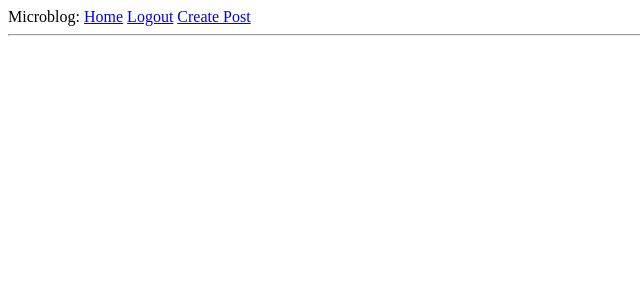
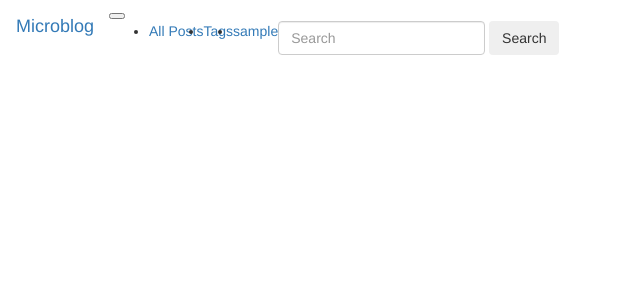
Before and after one commit to VladisIove/FlaskProject, a Flask app: page /post/ in a window 1280 px wide. Shown: the top 300 px of the page, without its empty margins (0-640 px from the left). Run offline with Flask 2, Linux system fonts and the light colour scheme; the visitor is signed in with stand-in values (Sample User, id 1); data comes from the database, SQL or seed files in the repository; data that the repository does not hold is empty; some libraries are stand-ins or nearby versions.

Commit message:
Add bootstrap and search box

```diff
--- a/app/__init__.py
+++ b/app/__init__.py
@@ -3,14 +3,14 @@ from config import Config
 from flask_sqlalchemy import SQLAlchemy
 from flask_migrate import Migrate
 from flask_login import LoginManager
-
+from flask_bootstrap import Bootstrap
 
 app = Flask(__name__)
 app.config.from_object(Config)
 db = SQLAlchemy(app)
 migrate = Migrate(app,db)
 login = LoginManager(app)
-
+bootstrap = Bootstrap(app)
 
 
 from app import models, auth, post
--- a/app/post.py
+++ b/app/post.py
@@ -4,9 +4,11 @@ from flask_login import login_required, current_user
 from flask import render_template
 from werkzeug.utils import secure_filename
 from app import app, db
-from app.forms import CreatePost ,CommentForm, SearchPost
+from app.forms import CreatePost ,CommentForm
 from app.models import Post , Comment, User, Tag
 bp = Blueprint('post', __name__, url_prefix='/post')
+
+
 
 from flask import send_from_directory
 
@@ -29,6 +31,29 @@ def index():
 		prev_url = None
 	return render_template('post/index.html', title='Home', posts=posts.items, next_url=next_url, prev_url=prev_url)
 
+@bp.route('/tags')
+def tags_index():
+
+	tags = Tag.query.all()
+	return render_template('post/tags_index.html', title='Home', tags=tags)
+
+@bp.route('/search_post', methods=['GET', 'POST'])
+def search_post():
+	if request.method=='POST':
+		results = []
+		search_results = request.form['body']
+
+		if search_results == '':
+			results = Post.query.all()
+		if len(search_results) > 0:
+			results = Post.query.filter(Post.title == search_results)
+
+		if not results:
+			flash('No results found!')
+			return redirect('/')
+		else:
+			return render_template('post/search_post.html', title='Search Post', posts = results)
+
 @bp.route('/detail/<int:id>')
 def detail(id):
 	post = Post.query.get(id)
@@ -44,13 +69,6 @@ def tag_with_psot(id):
 	tag = Tag.query.filter(Tag.id == id).first()
 	posts = tag.posts
 	return render_template('post/index.html', posts=posts)
-
-@bp.route('/search/<name>', methods=['GET','POST'])
-def search_post(name):
-	form = SearchPost
-	if form.validate_on_submit():
-		post = Post.query.get_or_404(title = name)
-		return render_template('post/search_post.html', post=post)
 
 
 @login_required
--- a/app/templates/base.html
+++ b/app/templates/base.html
@@ -1,26 +1,15 @@
-<!DOCTYPE html>
-<html>
-    <head>
-      {% if title %}
-      <title>{{ title }} - Microblog</title>
-      {% else %}
-      <title>Welcome to Microblog</title>
-      {% endif %}
-    </head>
-    <body>
-      <div>
-        Microblog:
-        <a href="{{ url_for('post.index') }}">Home</a>
+{% extends 'bootstrap/base.html' %}
 
-        {% if current_user.is_anonymous %}
-        <a href="{{ url_for('auth.login') }}">Login</a>
-        {% else %}
-        <a href="{{ url_for('auth.logout') }}">Logout</a>
-        <a href="{{ url_for('post.create') }}">Create Post</a>
-        {% endif %}
-      </div>
-        <hr>
-        {% with messages = get_flashed_messages() %}
+{% block title %}
+    {% if title %}{{ title }} - Microblog{% else %}Welcome to Microblog{% endif %}
+{% endblock %}
+
+{% block navbar %}
+  {% include 'post/navbar.html' %}
+{% endblock %}
+
+{% block content %}
+          {% with messages = get_flashed_messages() %}
         {% if messages %}
         <ul>
             {% for message in messages %}
@@ -29,6 +18,5 @@
         </ul>
         {% endif %}
         {% endwith %}
-        {% block content %}{% endblock %}
-    </body>
-</html>
+
+{% endblock %}
--- a/app/templates/post/_post.html
+++ /dev/null
@@ -1,6 +0,0 @@
-<table>
-    <tr valign="top">
-        <td><img src="{{ post.author.avatar(36) }}"></td>
-        <td>{{ post.author.username }} says:<br>{{ post.body }}</td>
-    </tr>
-</table>
--- /dev/null
+++ b/app/templates/post/_search_post.html
@@ -0,0 +1,5 @@
+
+    <form class="form-inline my-2 my-lg-0" action="{{ url_for('post.search_post')}}" method="post">
+      <input class="form-control mr-sm-2" type="search" placeholder="Search" aria-label="Search" name="body" id="body">
+      <button class="btn btn-outline-success my-2 my-sm-0" type="submit">Search</button>
+    </form>
--- a/app/templates/post/index.html
+++ b/app/templates/post/index.html
@@ -1,13 +1,26 @@
-{% extends "base.html" %}
+{% extends 'base.html' %}
 
 {% block content %}
-    {% for post in posts %}
-    <div><p>{{post.timestamp}} - {{ post.username }} {{ post.title }} says: <b>{{ post.body }} {{post.image_path}}</b></p>
-    	<img src="{{url_for('uploaded_file', filename=post['image_path'] ) }}" alt="">
-    <a href="{{ url_for('post.update', id=post['id']) }}">Edit</a>
-    <a href="{{ url_for('post.detail', id=post['id']) }}">Detail</a>
+{{super()}}
+<div class="container">
+    <div class="row">
+            {% for post in posts %}
+    <div class="card col-5 offset-1 mt-2" style="width: 18rem;">
+  <img src="{{url_for('uploaded_file', filename=post['image_path'] ) }}" class="card-img-top" alt="...">
+  <div class="card-body">
+    <h5 class="card-title">{{ post.title }}</h5>
+    <p class="card-text">{{ post.body }}</p>
+    <a href="{{ url_for('post.detail', id=post['id']) }}" class="btn btn-primary">Detail</a>
+    {% if current_user.username == post.username %}
+    <a href="{{ url_for('post.update', id=post['id']) }}" class="btn btn-primary">Edit</a>
+    {% endif %}
   </div>
+</div>
+
   {% endfor %}
+    </div>
+</div>
+
     {% if prev_url %}
     <a href="{{ prev_url }}">Newer posts</a>
     {% endif %}
--- /dev/null
+++ b/app/templates/post/navbar.html
@@ -0,0 +1,36 @@
+ <div>
+
+        <nav class="navbar navbar-expand-lg navbar-light bg-light">
+  <a class="navbar-brand" href="{{ url_for('post.index')}}">Microblog</a>
+  <button class="navbar-toggler" type="button" data-toggle="collapse" data-target="#navbarSupportedContent" aria-controls="navbarSupportedContent" aria-expanded="false" aria-label="Toggle navigation">
+    <span class="navbar-toggler-icon"></span>
+  </button>
+
+  <div class="collapse navbar-collapse" id="navbarSupportedContent">
+    <ul class="navbar-nav mr-auto">
+      <li class="nav-item active">
+        <a class="nav-link" href="{{ url_for('post.index') }}">All Posts <span class="sr-only">(current)</span></a>
+      </li>
+      <li class="nav-item">
+        <a class="nav-link" href="{{ url_for('post.tags_index') }}">Tags</a>
+      </li>
+      {% if current_user.is_anonymous %}
+         <li class="nav-item">
+          <a href="{{ url_for('auth.login') }}">Login</a>
+        </li>
+      {% else %}
+        <li class="nav-item dropdown">
+        <a class="nav-link dropdown-toggle" href="#" id="navbarDropdown" role="button" data-toggle="dropdown" aria-haspopup="true" aria-expanded="false">
+          {{ current_user.username }}
+        </a>
+        <div class="dropdown-menu" aria-labelledby="navbarDropdown">
+          <a class="dropdown-item" href="{{ url_for('post.create') }}">Creat post</a>
+          <a class="dropdown-item" href="{{ url_for('auth.logout') }}">Logout</a>
+        </div>
+      </li>
+      {% endif %}
+    </ul>
+    {% include 'post/_search_post.html' %}
+
+  </div>
+</nav>
--- a/app/templates/post/update.html
+++ b/app/templates/post/update.html
@@ -1,7 +1,9 @@
 {% extends "base.html" %}
 
 {% block content %}
-    <h1>Update Post</h1>
+{{super()}}
+<div class="container">
+        <h1>Update Post</h1>
     <form action="" method="post">
         {{ form.hidden_tag() }}
         <p>
@@ -20,6 +22,8 @@
         </p>
         <p>{{ form.submit() }}</p>
     </form>
+</div>
+
       <form action="{{ url_for('post.delete', id=post.id) }}" method="post">
     <input class="danger" type="submit" value="Delete" onclick="return confirm('Are you sure?');">
   </form>
--- a/config.py
+++ b/config.py
@@ -5,5 +5,5 @@ class Config:
 	SECRET_KEY = 'you-will-never-guess'
 	SQLALCHEMY_DATABASE_URI = os.environ.get('DATABASE_URL') or 'sqlite:///' + os.path.join(basedir, 'app.db')
 	SQLALCHEMY_TRACK_MODIFICATIONS = True
-	POSTS_PER_PAGE=5
+	POSTS_PER_PAGE=6
 	UPLOAD_FOLDER = os.path.join(basedir, 'app/uploads')
```
Also changed, not shown: app/forms.py (+3 -4 lines), app/templates/post/search_post.html (+4 -5 lines), app/templates/post/tags_index.html (added, +7 -0 lines), 3 other files.
